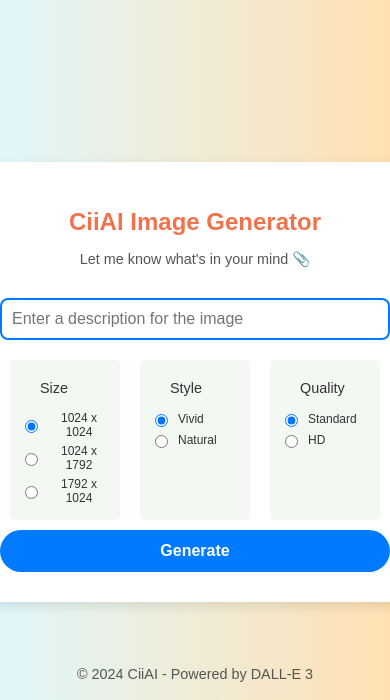
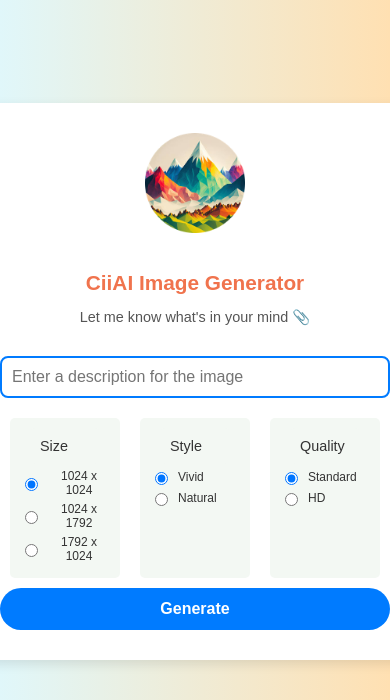
Before and after one commit to janiscirulis/JCU-WebApp-DALL-e, a Flask app: page / in a window 390 px wide. Shown: the top 700 px of the page. Run offline with Flask 3, Linux system fonts and the light colour scheme.

Commit message:
Logo added

```diff
--- a/templates/index.html
+++ b/templates/index.html
@@ -30,8 +30,13 @@
             margin: 20px;
             box-shadow: 0 4px 12px rgba(0, 0, 0, 0.1);
         }
+        .logo {
+            width: 100px;
+            height: 100px;
+            margin-bottom: 20px;
+        }
         h1 {
-            font-size: 1.8rem;
+            font-size: 1.5rem; /* Adjusted font size */
             margin-bottom: 10px;
             color: #f0734d;
         }
@@ -124,7 +129,7 @@
         }
         @media (max-width: 600px) {
             h1 {
-                font-size: 1.5rem;
+                font-size: 1.3rem; /* Adjusted font size for mobile */
             }
             p {
                 font-size: 0.9rem;
@@ -141,6 +146,7 @@
 <body>
 
 <div class="container">
+    <img class="logo" src="templates/ciiai-logo.png" alt="CiiAI Logo">
     <h1>CiiAI Image Generator</h1>
     <p>Let me know what's in your mind 📎</p>
 
```
